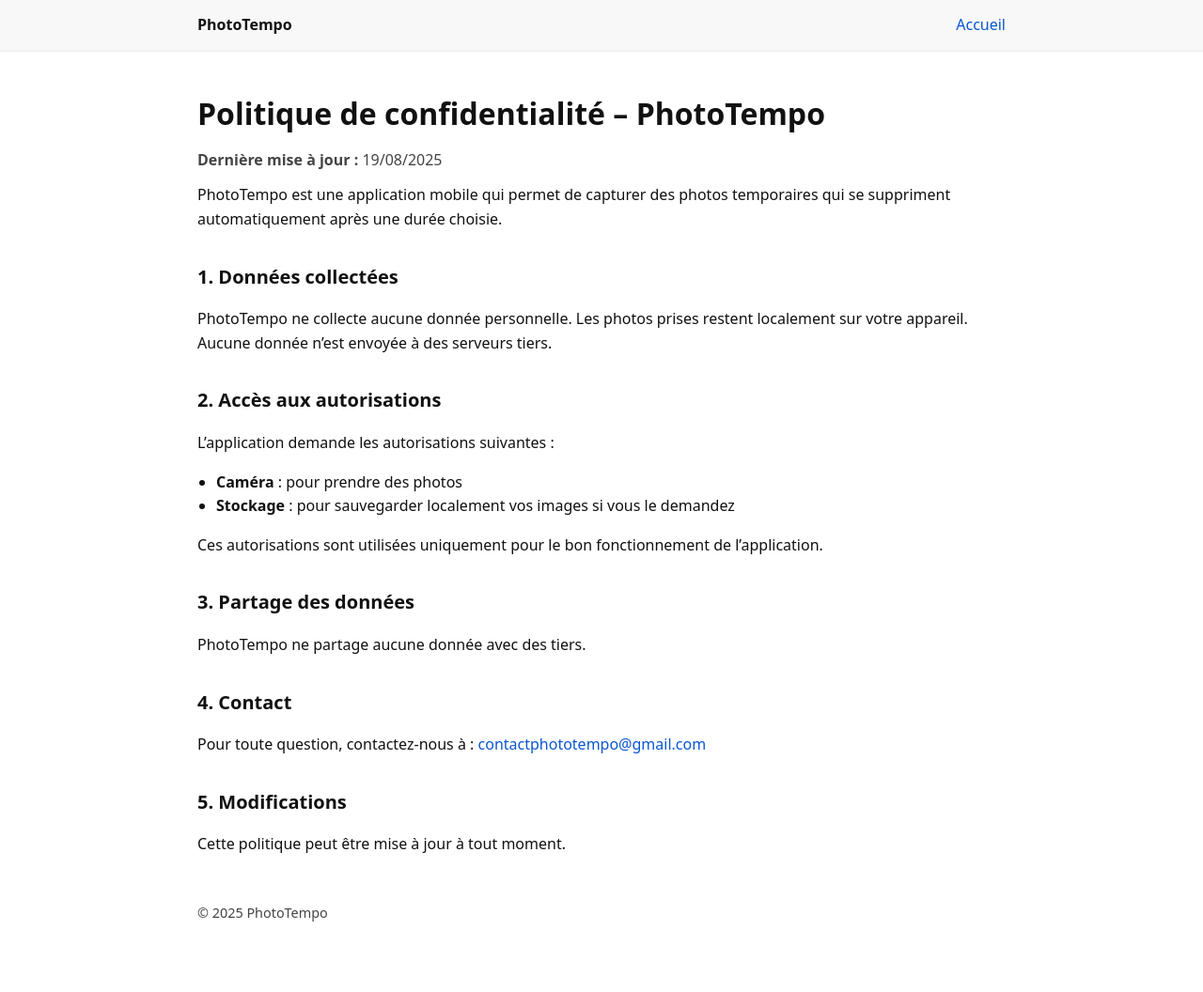
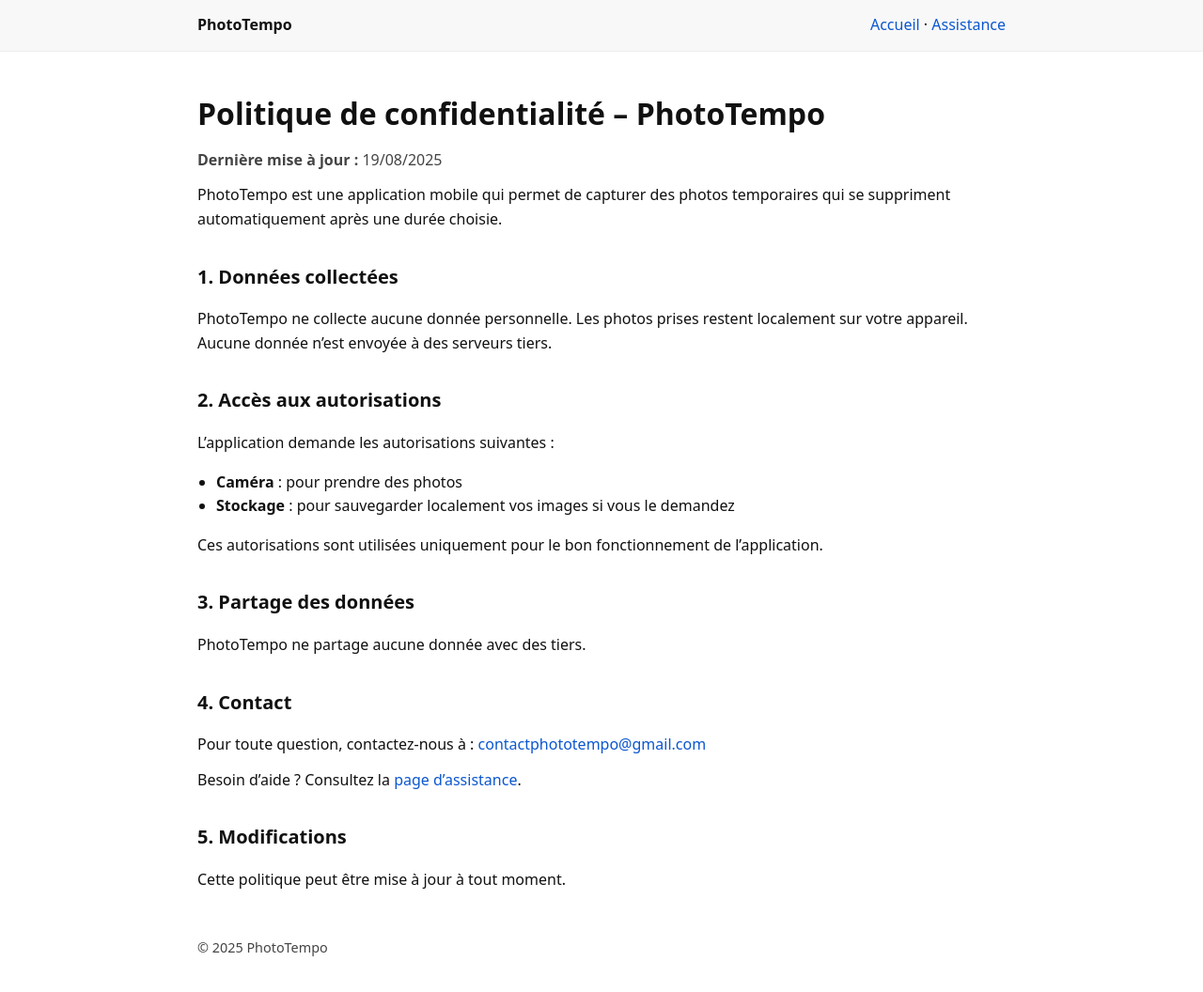
Before and after one commit to mxlej/phototempo-privacy, a plain HTML site: page privacy-policy.html in a window 1280 px wide. Shown: the whole page at 94% size. Before the commit the page ends 1035 px from the top, so only its background shows below. Drawn offline with Linux system fonts and the light colour scheme.

Commit message:
Update privacy-policy.html

```diff
--- a/privacy-policy.html
+++ b/privacy-policy.html
@@ -21,7 +21,10 @@
 </style>
 </head>
 <body>
-  <header><div class="inner"><strong>PhotoTempo</strong><nav><a href="./">Accueil</a></nav></div></header>
+  <header><div class="inner"><strong>PhotoTempo</strong>
+  <nav><a href="./">Accueil</a> · <a href="support.html">Assistance</a></nav>
+</div></header>
+
   <main>
     <h1>Politique de confidentialité – PhotoTempo</h1>
     <p class="muted"><strong>Dernière mise à jour :</strong> 19/08/2025</p>
@@ -44,6 +47,7 @@
 
     <h2>4. Contact</h2>
     <p>Pour toute question, contactez-nous à : <a href="mailto:contactphototempo@gmail.com">contactphototempo@gmail.com</a></p>
+<p>Besoin d’aide ? Consultez la <a href="support.html">page d’assistance</a>.</p>
 
     <h2>5. Modifications</h2>
     <p>Cette politique peut être mise à jour à tout moment.</p>
```
